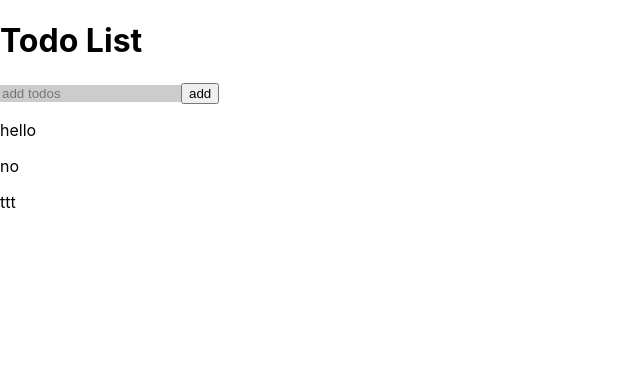
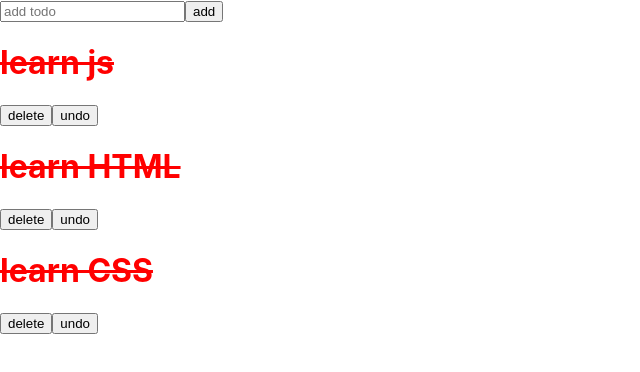
Before and after one commit to Mortadha-Abidi/todolisy, a React (Create React App) app: page / in a window 1280 px wide. Shown: the top 372 px of the page, without its empty margins (0-640 px from the left). Built offline with nearby package versions, Linux system fonts and the light colour scheme.

Commit message:
handlecomplete

```diff
--- a/src/App.css
+++ b/src/App.css
@@ -9,3 +9,7 @@ input[type=text]:focus{
   border: none;
   background-color: rgba(0, 0, 0, .2);
 }
+.complete{
+  color:red;
+  text-decoration: line-through;
+}
--- a/src/App.js
+++ b/src/App.js
@@ -1,105 +1,161 @@
-import './App.css';
 
+import React, { Component } from 'react'
+import { Addtodo } from './compoenent/Addtodo'
+import { Todolist } from './compoenent/Todolist'
+import './App.css'
 
-// import React, { Component } from 'react'
-// import List from './List';
+export default class App extends Component {
+  state={
+tasks:[
+  {id:Math.random(),action:"learn js",isDone:true},
+  {id:Math.random(),action:"learn HTML",isDone:true},
+  {id:Math.random(),action:"learn CSS",isDone:true}
+],
 
-// class App extends Component {
-//   constructor(props){
-//     super(props);
-//     this.state={
-//       todos:["hello","noooo","yeeeeeeeeeees"],
-//       currentTodos:{
-//         text:''
+}
+handleDelete=(x)=>(this.setState({tasks:this.state.tasks.filter(el=>x!==el.id)}))
+handleComplete=(y)=>{
+  this.setState({tasks:this.state.tasks.map(el=>el.id===y?{
+    ...el,isDone:!el.isDone
+  }:el)})
+}
 
-//       }
-
-//     }
-//     this.handleInput=this.handleInput.bind(this)
-// this.addTodo=this.addTodo.bind(this)
-
-//   }
-//   handleInput(e){
-//     this.setState({
-//       currentTodos:{
-//         text:e.target.value
-//       }
-//     })
-//   }
-//   addTodo(e){
-//     e.preventDefault()
-//    const todo=this.state.currentTodos
-//     // console.log(todo);
-//     if(todo.text!==""){
-//        const newtodo=[...this.state.todos,todo]
-//       this.setState({
-//         todos:newtodo,
-//         currentTodos:{
-//           text:''
-//         }
-//       })
-//     }else{
-      // alert("enter todo")
-    // }
-//   }
-//   render() {
-//     return (
-//       <div className="container">
-
-//       <h1 className="title">Todo List</h1>
-//       <form className="add" onSubmit={this.addTodo}>
-//         <input type="text" value={this.state.currentTodos.text} onChange={this.handleInput} placeholder="add todos"/>
-//         <button type="submit">add</button>
-//       </form>
-//       <p>{this.state.todos[0]}</p>
-//       <p>{this.state.todos[1]}</p>
-//       <p>{this.state.todos[2]}</p>
-//    <List todos={this.state.todos}/>
-//     </div>
-//     )
-//   }
-// }
-import React,{useState} from 'react'
-import List from './List';
-
-
-export const App = (props) => {
-  const [todo,setTodo]=useState(["hello","no","ttt"])
-  const [text,setText]=useState('')
-
- function addTodo(e){
-
-    e.preventDefault()
-    console.log(text,"me");
-    const newTodo={
-      value:text
-    }
-
-    if(text!==""){
-       setTodo(todo=>[...todo,newTodo])
-       console.log(todo);
-      setText("")
-
-    }else{
-      alert("enter todo")
-    }
-
+  render() {
+    return (
+      <div>
+        <Addtodo/>
+        <Todolist comp={this.handleComplete}  del={this.handleDelete} tasks={this.state.tasks}/>
+      </div>
+    )
   }
-  return (
-    <div>
-       <h1 className="title">Todo List</h1>
-       <form className="add" onSubmit={addTodo} >
-         <input type="text" value={text} onChange={e=>setText(e.target.value)} placeholder="add todos"/>
-         <button type='submit'>add</button>
-       </form>
-       <p>{todo[0]}</p>
-       <p>{todo[1]}</p>
-       <p>{todo[2]}</p>
-       <List lol={todo}/>
-    </div>
-  )
 }
 
 
 
-export default App;
+
+
+
+
+
+
+
+
+
+
+
+
+
+
+
+
+
+
+
+
+
+
+// import './App.css';
+
+
+// // import React, { Component } from 'react'
+// // import List from './List';
+
+// // class App extends Component {
+// //   constructor(props){
+// //     super(props);
+// //     this.state={
+// //       todos:["hello","noooo","yeeeeeeeeeees"],
+// //       currentTodos:{
+// //         text:''
+
+// //       }
+
+// //     }
+// //     this.handleInput=this.handleInput.bind(this)
+// // this.addTodo=this.addTodo.bind(this)
+
+// //   }
+// //   handleInput(e){
+// //     this.setState({
+// //       currentTodos:{
+// //         text:e.target.value
+// //       }
+// //     })
+// //   }
+// //   addTodo(e){
+// //     e.preventDefault()
+// //    const todo=this.state.currentTodos
+// //     // console.log(todo);
+// //     if(todo.text!==""){
+// //        const newtodo=[...this.state.todos,todo]
+// //       this.setState({
+// //         todos:newtodo,
+// //         currentTodos:{
+// //           text:''
+// //         }
+// //       })
+// //     }else{
+//       // alert("enter todo")
+//     // }
+// //   }
+// //   render() {
+// //     return (
+// //       <div className="container">
+
+// //       <h1 className="title">Todo List</h1>
+// //       <form className="add" onSubmit={this.addTodo}>
+// //         <input type="text" value={this.state.currentTodos.text} onChange={this.handleInput} placeholder="add todos"/>
+// //         <button type="submit">add</button>
+// //       </form>
+// //       <p>{this.state.todos[0]}</p>
+// //       <p>{this.state.todos[1]}</p>
+// //       <p>{this.state.todos[2]}</p>
+// //    <List todos={this.state.todos}/>
+// //     </div>
+// //     )
+// //   }
+// // }
+// import React,{useState} from 'react'
+// import List from './List';
+
+
+// export const App = (props) => {
+//   const [todo,setTodo]=useState(["hello","no","ttt"])
+//   const [text,setText]=useState('')
+
+//  function addTodo(e){
+
+//     e.preventDefault()
+//     console.log(text,"me");
+//     const newTodo={
+//       value:text
+//     }
+
+//     if(text!==""){
+//        setTodo(todo=>[...todo,newTodo])
+//        console.log(todo);
+//       setText("")
+
+//     }else{
+//       alert("enter todo")
+//     }
+
+//   }
+//   return (
+//     <div>
+//        <h1 className="title">Todo List</h1>
+//        <form className="add" onSubmit={addTodo} >
+//          <input type="text" value={text} onChange={e=>setText(e.target.value)} placeholder="add todos"/>
+//          <button type='submit'>add</button>
+//        </form>
+//        <p>{todo[0]}</p>
+//        <p>{todo[1]}</p>
+//        <p>{todo[2]}</p>
+//        <List lol={todo}/>
+//     </div>
+//   )
+// }
+
+
+
+// export default App;
--- /dev/null
+++ b/src/compoenent/Addtodo.jsx
@@ -0,0 +1,12 @@
+import React from 'react'
+
+export const Addtodo = () => {
+  return (
+    <div>
+        <form >
+            <input  placeholder='add todo'/>
+            <button>add</button>
+        </form>
+    </div>
+  )
+}
--- /dev/null
+++ b/src/compoenent/Todo.jsx
@@ -0,0 +1,11 @@
+import React from 'react'
+
+export const Todo = ({comp,task,del}) => {
+  return (
+    <div className={task.isDone?"complete":""}>
+        <h1>{task.action}</h1>
+        <button onClick={()=>{del(task.id)}}>delete</button>
+        <button onClick={()=>{comp(task.id)}}>{task.isDone?"undo":"complete"}</button>
+    </div>
+  )
+}
--- /dev/null
+++ b/src/compoenent/Todolist.jsx
@@ -0,0 +1,11 @@
+import React from 'react'
+import { Todo } from './Todo'
+
+export const Todolist = ({comp,tasks,del}) => {
+  return (
+
+    <div>
+        {tasks.map(el=><Todo comp={comp} del={del} task={el} key={el.id}/>)}
+    </div>
+  )
+}
```
Also changed, not shown: 1 other file (tests, documents, lock files or other folders).
